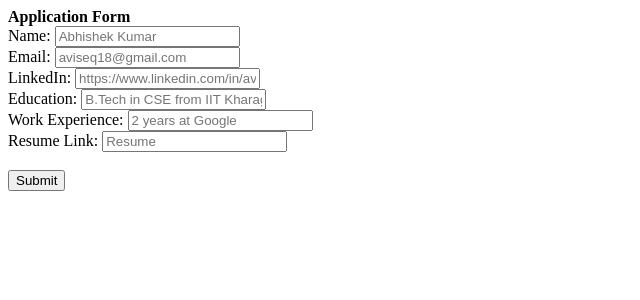
After one commit to aviseq18/jovian-careers-website-v2, a Flask app: template templates/application_form.html in a window 1280 px wide. The commit adds this page. Shown: the top 300 px of the page, without its empty margins (0-640 px from the left). Run offline with Flask 3, Linux system fonts and the light colour scheme; the template is opened without the code that fills it, so the values that code supplies are empty.

Commit message:
application form

```diff
--- a/main.py
+++ b/main.py
@@ -1,5 +1,5 @@
-from flask import Flask, render_template, jsonify
-from database import load_jobs_from_db, load_job_from_db
+from flask import Flask, render_template, jsonify, request
+from database import load_jobs_from_db, load_job_from_db, add_application_to_db
 
 app = Flask(__name__)
 """
@@ -25,12 +25,12 @@ JOBS = [
 ]
 """
 
-
+company_name = "Jovian"
 
 @app.route("/")
 def hello():
   jobList = load_jobs_from_db()
-  return render_template("home.html", jobs=jobList, company_name="Jovian")
+  return render_template("home.html", jobs=jobList, company_name=company_name)
 
 @app.route("/api/jobs")
 def list_jobs():
@@ -41,7 +41,15 @@ def show_job(id):
   jobIdDetails = load_job_from_db(id)
   if not jobIdDetails:
     return "Not Found", 404
-  return render_template("jobpage.html", job=jobIdDetails, company_name = "Jovian")
+  return render_template("jobpage.html", job=jobIdDetails, company_name = company_name)
+
+@app.route("/job/<id>/apply", methods=["POST"])
+def apply_to_job(id):
+  # data = request.args
+  job = load_job_from_db(id)
+  data = request.form
+  add_application_to_db(id, data)
+  return render_template("application_submitted.html", job=job, data=data, company_name = company_name)
 
 if __name__ == "__main__":
   app.run(host="0.0.0.0",port="5000", debug=True)
--- /dev/null
+++ b/templates/application_form.html
@@ -0,0 +1,33 @@
+<div class="text-center"><b>Application Form</b></div>
+<form action="/job/{{job['id']}}/apply" method="post" class="mt-4">
+  <div>
+    <label>Name: </label>
+    <input type="text" name="name" required placeholder="Abhishek Kumar" class="form-control" />
+  </div>
+  <div>
+    <label>Email: </label>
+    <input type="email" name="email" required placeholder="aviseq18@gmail.com" class="form-control" />
+  </div>
+  <div>
+    <label>LinkedIn: </label>
+    <input
+      type="url" name="linkedin" placeholder="https://www.linkedin.com/in/aviseq18/" class="form-control" />
+  </div>
+  <div>
+    <label>Education: </label>
+    <input
+      type="text" name="edu" placeholder="B.Tech in CSE from IIT Kharagpur" class="form-control"/>
+  </div>
+  <div>
+    <label>Work Experience: </label>
+    <input type="text" name="work" placeholder="2 years at Google" class="form-control"
+    />
+  </div>
+  <div>
+    <label>Resume Link: </label>
+    <input type="url"
+      name="resume" required placeholder="Resume" class="form-control" />
+  </div>
+  <br />
+  <button type="submit" class="btn btn-primary text-center">Submit</button>
+</form>
--- a/templates/jobpage.html
+++ b/templates/jobpage.html
@@ -28,6 +28,7 @@
             </ol>
             <h4>Salary</h4>
             <p>{{job.currency}} - {{job.salary}}</p>
+            {% include 'application_form.html'  %}
         </div>
         {% include 'footer.html' %}
     </body>
```
Also changed, not shown: database.py (+23 -0 lines), templates/application_submitted.html (added, +37 -0 lines).
